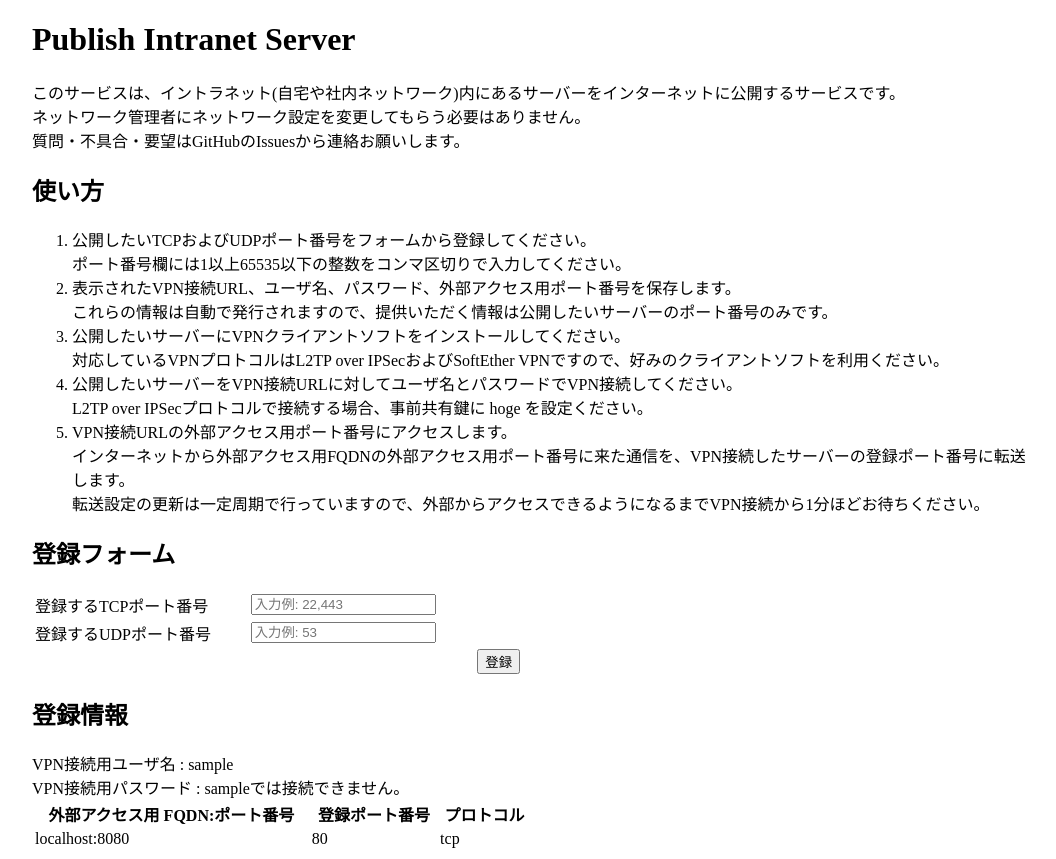
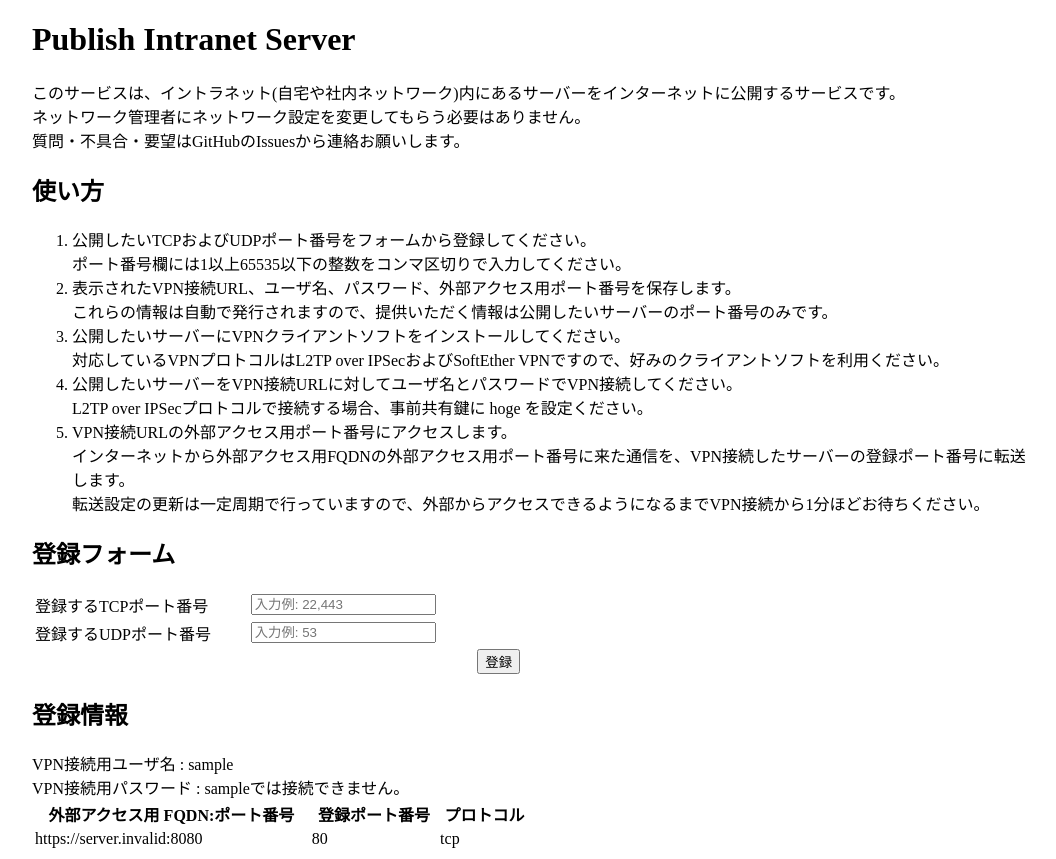
Before and after one commit to ytgw/publish_intranet_server_frontend, a React (Create React App) app: page / in a window 1280 px wide. Shown: the whole page, without its empty margins (108-1164 px from the left). Built offline with nearby package versions, Linux system fonts and the light colour scheme; no server answers.

Commit message:
APIのHOSTやENDPOINTを設定ファイルから読み込むように変更。

```diff
--- a/src/register.tsx
+++ b/src/register.tsx
@@ -1,7 +1,5 @@
 import React from 'react';
-
-const VPN_HOST = 'localhost'
-const API_ENDPOINT = 'http://' + VPN_HOST + ':5000/restapi/register'
+import {HOST, API_ENDPOINT} from './config'
 
 
 // ----------------------------------------------------------------------------------------------------
@@ -201,7 +199,7 @@ export class Register extends React.Component<{}, RegisterState> {
         return (
             <div className='RegisterInfo'>
                 {this.renderUserInfo(this.state.info.name, this.state.info.password)}
-                {this.renderPortInfo(VPN_HOST, this.state.info.port_pairs)}
+                {this.renderPortInfo(HOST, this.state.info.port_pairs)}
             </div>
         )
     }
```
